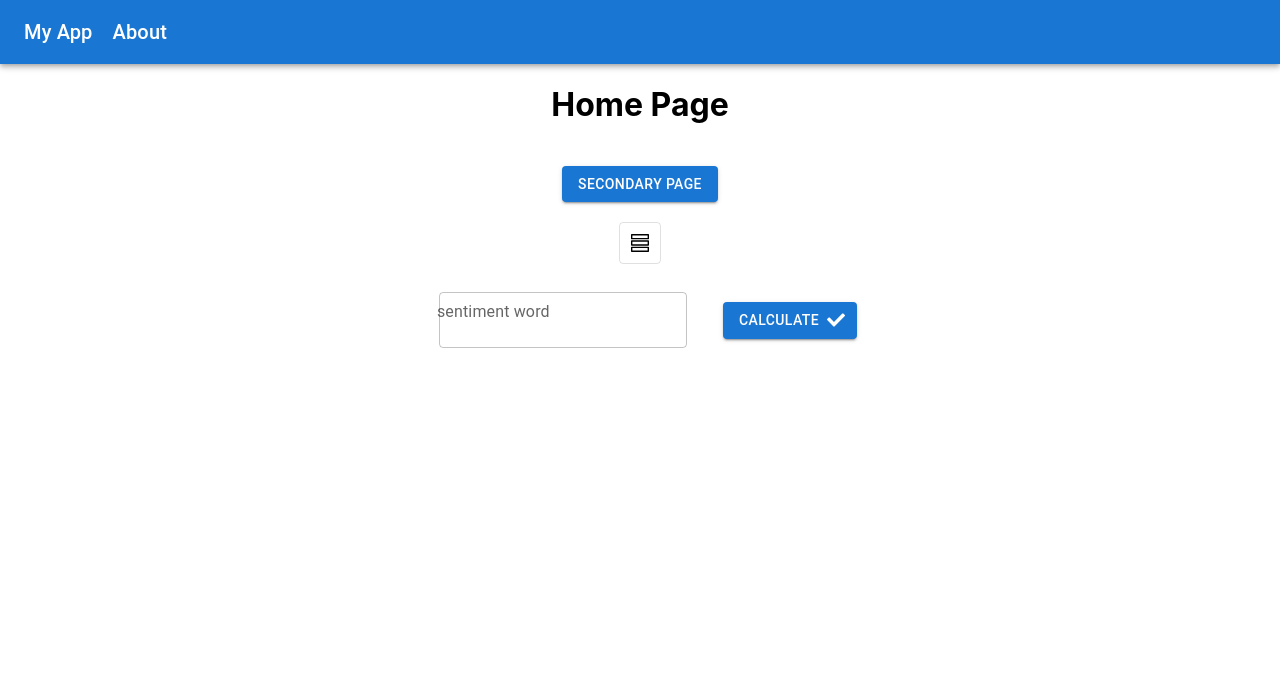
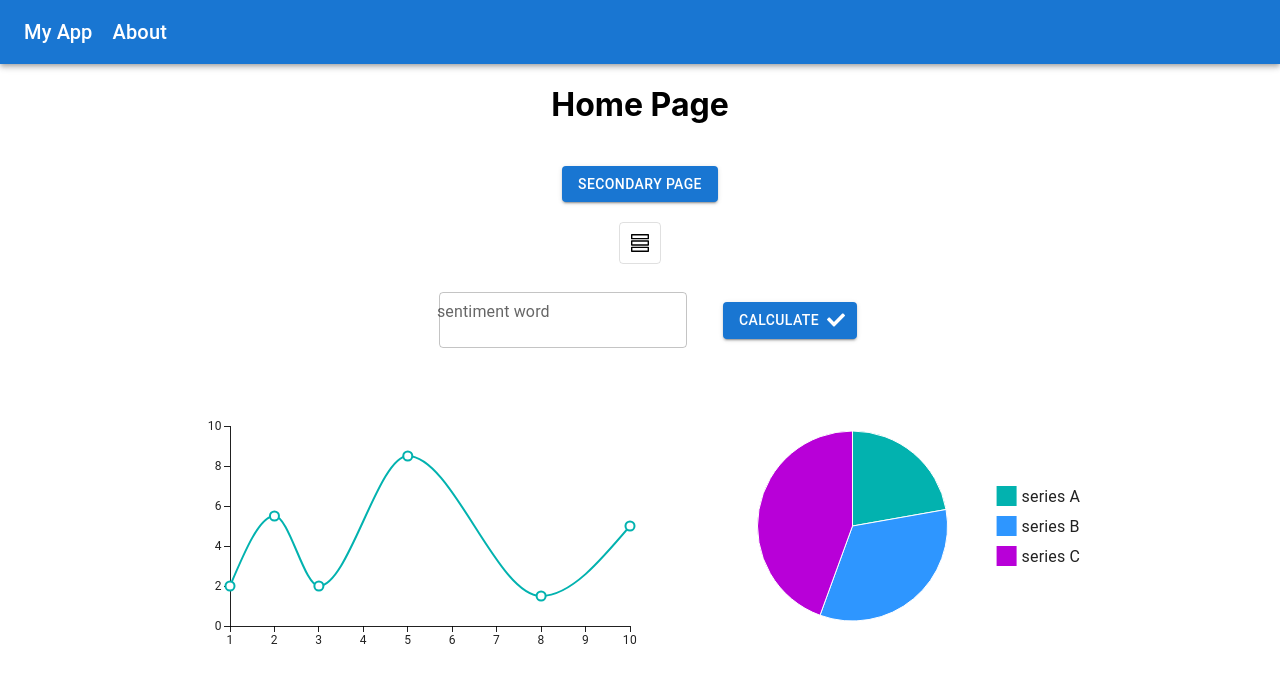
Before and after one commit to KhongKevin/sentiment-web-app, a React (Create React App) app: page /HomePage in a window 1280 px wide. Shown: the top 682 px of the page. Built offline with nearby package versions, Linux system fonts and the light colour scheme.

Commit message:
added some data visualization for react

```diff
--- a/package.json
+++ b/package.json
@@ -8,6 +8,7 @@
     "@emotion/styled": "^11.11.0",
     "@mui/lab": "^5.0.0-alpha.168",
     "@mui/material": "^5.15.13",
+    "@mui/x-charts": "^6.19.5",
     "@testing-library/jest-dom": "^5.17.0",
     "@testing-library/react": "^13.4.0",
     "@testing-library/user-event": "^13.5.0",
--- a/src/pages/HomePage.js
+++ b/src/pages/HomePage.js
@@ -6,6 +6,8 @@ import { TextField } from '@mui/material';
 import ListItemButton from '@mui/material/ListItemButton';
 import ListItemText from '@mui/material/ListItemText';
 import { MenuItem, Select } from '@mui/material'; // Import Select and MenuItem from @mui/material
+import { LineChart } from '@mui/x-charts/LineChart';
+import { PieChart } from '@mui/x-charts/PieChart';
 
 const SendIcon = () => (
   <svg xmlns="http://www.w3.org/2000/svg" height="18" width="18" version="1.1" id="Capa_1" viewBox="0 0 17.837 17.837">
@@ -84,6 +86,35 @@ const HomePage = () => {
           <p>Output: {output}</p>
         </div>
       )}
+
+      <div style={{ display: 'flex', flexDirection: 'row', alignItems: 'center', gap: '20px' }}>
+        <LineChart
+          xAxis={[{ data: [1, 2, 3, 5, 8, 10] }]}
+          series={[
+            {
+              data: [2, 5.5, 2, 8.5, 1.5, 5],
+            },
+          ]}
+          width={500}
+          height={300}
+        />
+
+        <PieChart
+          series={[
+            {
+              data: [
+                { id: 0, value: 10, label: 'series A' },
+                { id: 1, value: 15, label: 'series B' },
+                { id: 2, value: 20, label: 'series C' },
+              ],
+            },
+          ]}
+          width={400}
+          height={200}
+        />
+      </div>
+
+
     </div>
   );
 };
```
Also changed, not shown: 2 other files (tests, documents, lock files or other folders).
